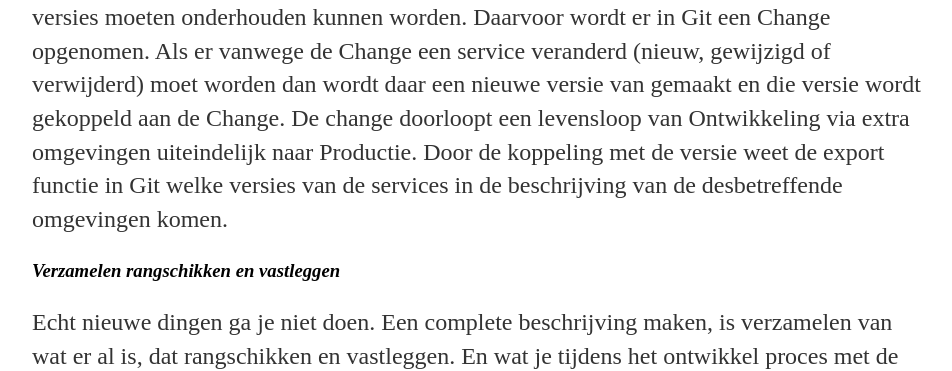
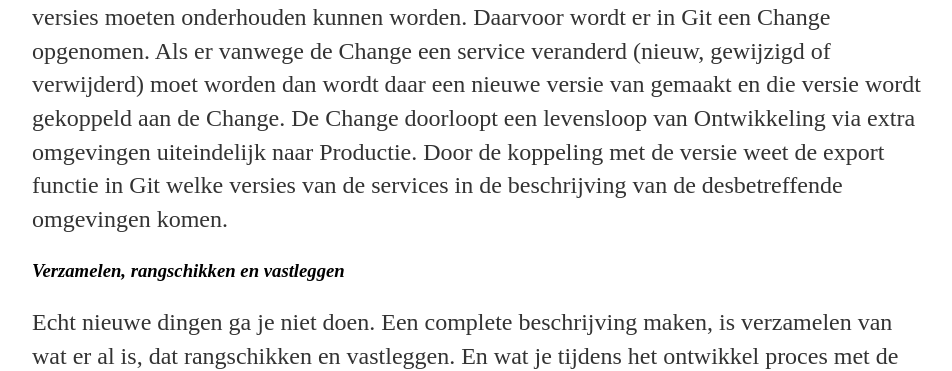
Before and after one commit to paedelm/paedelm.github.io, a Jekyll site: the page built from _posts/2021-05-24-oude systemen betrouwbaar maken.md, in a window 1280 px wide and 900 px high, scrolled down 9101 px. Shown: the part 323-694 px from the top of the window, without its empty margins (160-1112 px from the left). Built offline with Jekyll 4.4.1, drawn with Linux system fonts in a browser that asks for light colours; some of the changed text lies outside the part shown.

Commit message:
plaatjes aangepast

```diff
--- a/_posts/2021-05-24-oude systemen betrouwbaar maken.md
+++ b/_posts/2021-05-24-oude systemen betrouwbaar maken.md
@@ -118,9 +118,9 @@ date: 2021-05-24
 
 ### **_Beheer van aanpassingen_**
  Als je het domein gaat aanpassen, ontstaat een tweede versie van het domein. Want naast de actuele versie ontstaat de nieuwe versie die nog in ontwikkeling is. De sources van beide versies moeten onderhouden kunnen worden. Daarvoor wordt er in Git een Change opgenomen.
- Als er vanwege de Change een service veranderd (nieuw, gewijzigd of verwijderd) moet worden dan wordt daar een nieuwe versie van gemaakt en die versie wordt gekoppeld aan de Change. De change doorloopt een levensloop van Ontwikkeling via extra omgevingen uiteindelijk naar Productie. Door de koppeling met de versie weet de export functie in Git welke versies van de services in de beschrijving van de desbetreffende omgevingen komen.
+ Als er vanwege de Change een service veranderd (nieuw, gewijzigd of verwijderd) moet worden dan wordt daar een nieuwe versie van gemaakt en die versie wordt gekoppeld aan de Change. De Change doorloopt een levensloop van Ontwikkeling via extra omgevingen uiteindelijk naar Productie. Door de koppeling met de versie weet de export functie in Git welke versies van de services in de beschrijving van de desbetreffende omgevingen komen.
 
-### **_Verzamelen rangschikken en vastleggen_**
+### **_Verzamelen, rangschikken en vastleggen_**
  Echt nieuwe dingen ga je niet doen. Een complete beschrijving maken, is verzamelen van wat er al is, dat rangschikken en vastleggen. En wat je tijdens het ontwikkel proces met de hand deed, ga je nu geautomatiseerd doen. Daarmee leg je de kennis in de hoofden van mensen vast in Git.
 
 ## De datastructuren van een IT domein op een rijtje
```
Also changed, not shown: other parts of _posts/2021-05-24-oude systemen betrouwbaar maken.md (+3 -3 lines), WatKunJeErAanDoen.jpg, Werkwijze.jpg.
